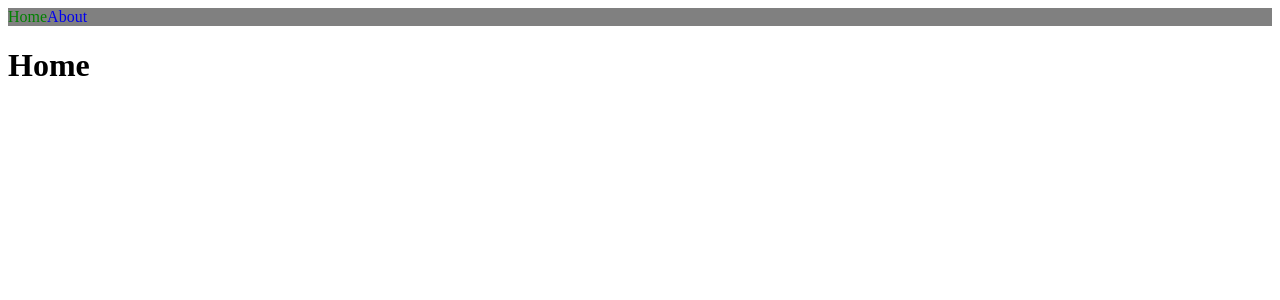
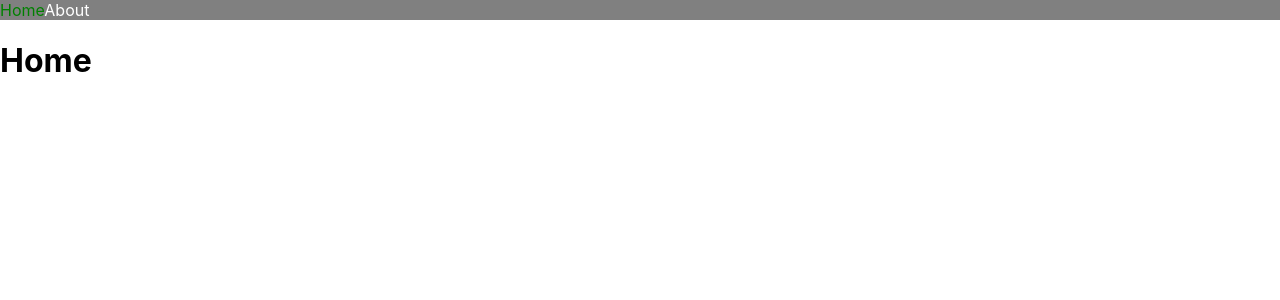
Before and after one commit to ssabii/nextjs-example, a Next.js app: page / in a window 1280 px wide. Shown: the top 300 px of the page. Built offline with nearby package versions, Linux system fonts and the light colour scheme.

Commit message:
Custom App

```diff
--- /dev/null
+++ b/pages/_app.js
@@ -0,0 +1,16 @@
+import NavBar from "../components/NavBar";
+import "../styles/globals.css";
+
+export default function App({ Component, pageProps }) {
+    return (
+        <>
+            <NavBar />
+            <Component {...pageProps} />
+            <style jsx global>{`
+                a {
+                    color: white;
+                }
+            `}</style>
+        </>
+    );
+}
--- a/pages/about.js
+++ b/pages/about.js
@@ -3,7 +3,6 @@ import NavBar from "../components/NavBar";
 export default function About() {
     return (
         <div>
-            <NavBar />
             <h1>About</h1>
         </div>
     );
--- a/pages/index.js
+++ b/pages/index.js
@@ -3,13 +3,7 @@ import NavBar from "../components/NavBar";
 export default function Home() {
     return (
         <div>
-            <NavBar />
-            <h1 className="active">Home</h1>
-            <style jsx>{`
-                a {
-                    color: white;
-                }
-            `}</style>
+            <h1>Home</h1>
         </div>
     );
 }
```
